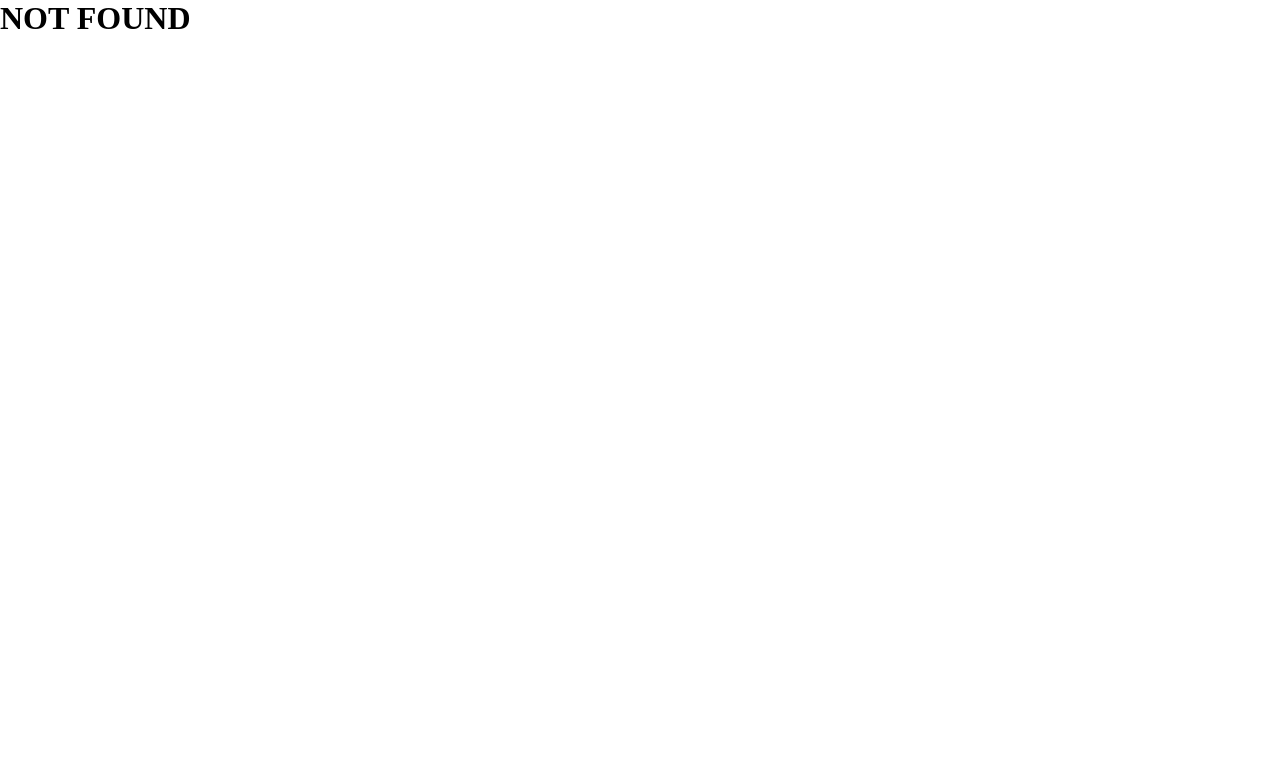
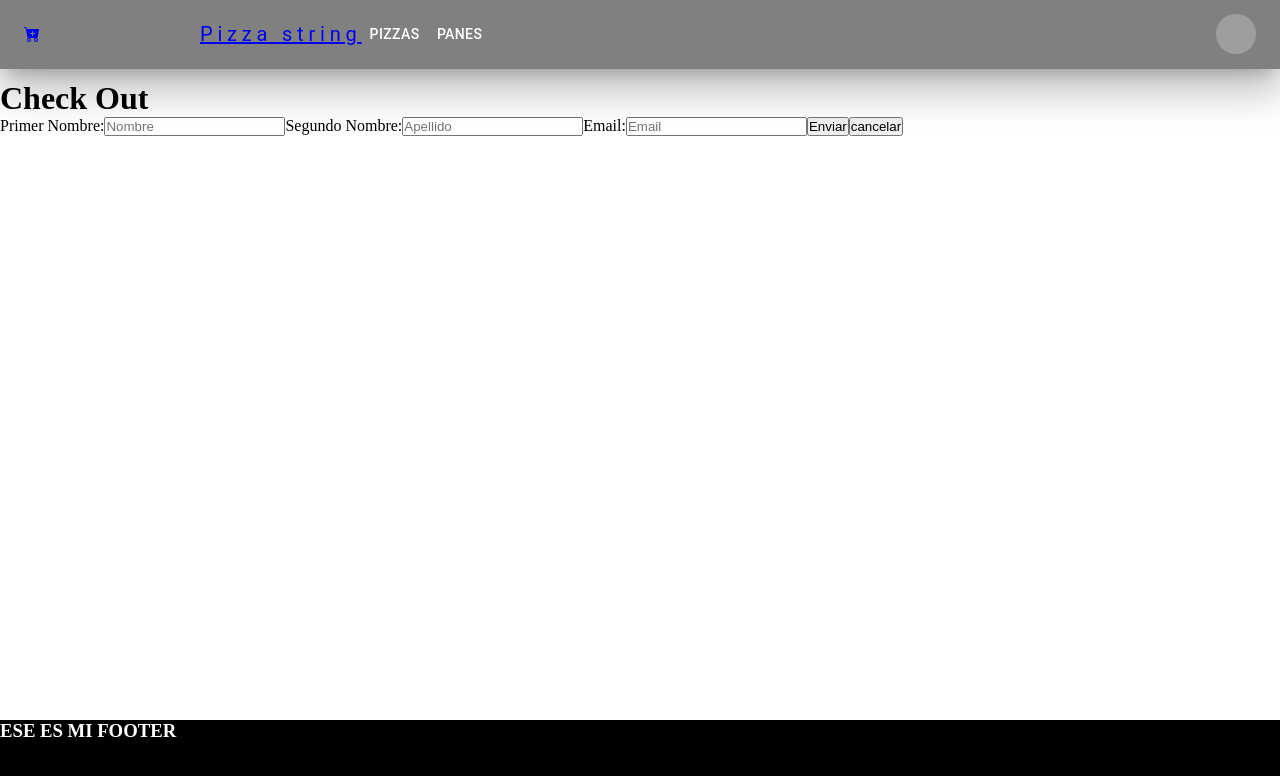
Before and after one commit to HortonSantiago/pizzaCommerce, a React (Vite) app: page /checkout in a window 1280 px wide. Shown: the top 776 px of the page. Built offline with nearby package versions, Linux system fonts and the light colour scheme; grey boxes are pictures that could not be loaded.

Commit message:
usando eventos y contextos

```diff
--- a/src/App.jsx
+++ b/src/App.jsx
@@ -1,30 +1,13 @@
-import { ThemeProvider } from "@emotion/react";
-import Cart from "./components/pages/Cart/Cart";
-import ItemDetailContainer from "./components/pages/ItemDetailContainer/ItemDetailContainer";
-import ItemListContainer from "./components/pages/ItemListContainer/ItemListContainer";
-
-import { BrowserRouter, Routes, Route } from "react-router-dom";
-import { CustomTheme } from "./components/themeConfig";
-
-import Layout from "./components/layout/footer/Layout"; // Cambia la importación
+import { BrowserRouter } from "react-router-dom";
+import AppRouter from "./components/pages/Route/AppRouter";
+import CartContextComponent from "./components/context/cartContext";
 
 function App() {
   return (
     <BrowserRouter>
-      <ThemeProvider theme={CustomTheme}>
-        <Routes>
-          <Route element={<Layout />}>
-            <Route path="/" element={<ItemListContainer />} />
-            <Route
-              path="/category/:categoryName"
-              element={<ItemListContainer />}
-            />
-            <Route path="/itemDetail/:id" element={<ItemDetailContainer />} />
-            <Route path="/cart" element={<Cart />} />
-          </Route>
-          <Route path="*" element={<h1>NOT FOUND</h1>} />
-        </Routes>
-      </ThemeProvider>
+      <CartContextComponent>
+        <AppRouter />
+      </CartContextComponent>
     </BrowserRouter>
   );
 }
--- a/src/components/common/CounterContainer/CounterContainer.jsx
+++ b/src/components/common/CounterContainer/CounterContainer.jsx
@@ -1,21 +1,30 @@
 import { useState } from "react";
 import Counter from "./Counter";
 
-export const CounterContainer = ({ stock }) => {
-  const [contador, setContador] = useState(1);
+export const CounterContainer = ({ stock, onAdd, initial }) => {
+  const [contador, setContador] = useState(initial);
 
   const restar = () => {
     if (contador > 1) {
       setContador(contador - 1);
     }
   };
+
   const sumar = () => {
     if (contador < stock) {
       setContador(contador + 1);
     } else {
-      alert("cantidad maxima");
+      alert("cantidad máxima");
     }
   };
 
-  return <Counter sumar={sumar} restar={restar} contador={contador} />;
+  return (
+    <Counter
+      sumar={sumar}
+      restar={restar}
+      contador={contador}
+      onAdd={onAdd}
+      initial={contador}
+    />
+  );
 };
--- a/src/components/common/cartWidget/CartWidget.jsx
+++ b/src/components/common/cartWidget/CartWidget.jsx
@@ -1,11 +1,18 @@
 import { BsFillCartPlusFill } from "react-icons/bs";
-
+import { useContext } from "react";
 import { Link } from "react-router-dom";
+import { CartContext } from "../../context/cartContext";
 
 const CartWidget = () => {
+  const { cart } = useContext(CartContext);
+
   return (
     <Link to="/cart" style={{ display: "flex", alignItems: "center" }}>
-      <BsFillCartPlusFill style={{ cursor: "pointer" }} />
+      <BsFillCartPlusFill
+        badgeContent={cart.length}
+        style={{ cursor: "pointer" }}
+      />
+      {cart.length > 0 && (
         <div
           style={{
             width: "20px",
@@ -18,7 +25,10 @@ const CartWidget = () => {
             alignItems: "center",
             marginLeft: "5%",
           }}
-      ></div>
+        >
+          {cart.length}
+        </div>
+      )}
     </Link>
   );
 };
--- /dev/null
+++ b/src/components/context/CartContext.jsx
@@ -0,0 +1,44 @@
+import { createContext, useState } from "react";
+
+export const CartContext = createContext();
+
+const CartContextComponent = ({ children }) => {
+  const [cart, setCart] = useState([]);
+
+  const addToCart = (product) => {
+    let exist = isInCart(product.id);
+    if (exist) {
+      let newArray = cart.map((elemento) => {
+        if (elemento.id === product.id) {
+          return {
+            ...elemento,
+            quantity: elemento.quantity + product.quantity,
+          };
+        }
+        return elemento; // Agrega esta línea para manejar el caso de map
+      });
+      setCart(newArray);
+    } else {
+      setCart([...cart, product]); // Agrega el producto al carrito si no existe
+    }
+  };
+
+  const isInCart = (id) => {
+    let exist = cart.some((elemento) => elemento.id === id);
+    return exist;
+  };
+
+  const getQuantityById = (id) => {
+    let product = cart.find((elemeto) => elemeto.id === id);
+    return product?.quantity;
+  };
+  const clearCart = () => {
+    setCart([]);
+  };
+
+  let data = { cart, addToCart, getQuantityById, clearCart };
+
+  return <CartContext.Provider value={data}>{children}</CartContext.Provider>;
+};
+
+export default CartContextComponent;
--- a/src/components/pages/Cart/Cart.jsx
+++ b/src/components/pages/Cart/Cart.jsx
@@ -1,5 +1,26 @@
+import { Button } from "@mui/material";
+import { useContext } from "react";
+import { Link } from "react-router-dom";
+import { CartContext } from "../../context/cartContext";
 const Cart = () => {
-  return <h1> ESTOY EN Cart</h1>;
+  const { cart, clearCart } = useContext(CartContext);
+  return (
+    <div>
+      <h1> ESTOY EN Cart</h1>;
+      {cart.map((product) => (
+        <div key={product.id}>
+          <h2>{product.title}</h2>
+          <h2>{product.quantity}</h2>
+        </div>
+      ))}
+      <Link to="/checkout">
+        <Button variant="contained">finalizar compra</Button>
+        <Button variant="contained" onClick={clearCart}>
+          reset cart
+        </Button>
+      </Link>
+    </div>
+  );
 };
 
 export default Cart;
--- a/src/components/pages/ItemDetailContainer/ItemDetail.jsx
+++ b/src/components/pages/ItemDetailContainer/ItemDetail.jsx
@@ -1,4 +1,4 @@
-const ItemDetail = ({ productSelected, onAdd }) => {
+const ItemDetail = ({ productSelected, onAdd, initial }) => {
   return (
     <div className="item-detail-container">
       <h1>Selected Product</h1>
@@ -7,6 +7,7 @@ const ItemDetail = ({ productSelected, onAdd }) => {
           <h2>{productSelected.title}</h2>
           <p>{productSelected.description}</p>
           <p>Price: ${productSelected.price}</p>
+          <h5> ya tines {initial} en el carrito</h5>
           <img src={productSelected.img} alt={productSelected.title} />
           <button onClick={() => onAdd(1)}>Add to Cart</button>
         </div>
--- /dev/null
+++ b/src/components/pages/Route/AppRouter.jsx
@@ -0,0 +1,19 @@
+import { Route, Routes } from "react-router-dom";
+
+import Layout from "../../layout/footer/Layout";
+import { routes } from "./menuRoutes";
+
+const AppRouter = () => {
+  return (
+    <Routes>
+      <Route element={<Layout />}>
+        {routes.map(({ id, path, Element }) => {
+          return <Route key={id} path={path} element={<Element />} />;
+        })}
+      </Route>
+      <Route path="*" element={<h1>NOT FOUND</h1>} />
+    </Routes>
+  );
+};
+
+export default AppRouter;
--- /dev/null
+++ b/src/components/pages/Route/menuRoutes.js
@@ -0,0 +1,33 @@
+import ItemDetailContainer from "../ItemDetailContainer/ItemDetailContainer.jsx";
+import ItemListContainer from "../ItemListContainer/ItemListContainer.jsx";
+
+import Cart from "../Cart/Cart.jsx";
+import { Checkout } from "../checkOut/CheckOut.jsx";
+
+export const routes = [
+  {
+    id: "home",
+    path: "/",
+    Element: ItemListContainer,
+  },
+  {
+    id: "category",
+    path: "/category/:categoryName",
+    Element: ItemListContainer,
+  },
+  {
+    id: "cart",
+    path: "/cart",
+    Element: Cart,
+  },
+  {
+    id: "detalle",
+    path: "/itemDetail/:id",
+    Element: ItemDetailContainer,
+  },
+  {
+    id: "checkout",
+    path: "/checkout",
+    Element: Checkout,
+  },
+];
--- /dev/null
+++ b/src/components/pages/checkOut/Checkout.jsx
@@ -0,0 +1,91 @@
+import { useState } from "react";
+
+export const Checkout = () => {
+  const [userInfo, setUserInfo] = useState({
+    primerNombre: "",
+    segundoNombre: "",
+    email: "",
+  });
+
+  const [errors, setErrors] = useState({
+    primerNombre: null,
+    segundoNombre: null,
+    email: null,
+  });
+
+  const handleChange = (event) => {
+    setUserInfo({ ...userInfo, [event.target.name]: event.target.value });
+  };
+
+  const manejarEnvio = (event) => {
+    event.preventDefault();
+    console.log(userInfo);
+
+    if (userInfo.primerNombre.length < 5) {
+      setErrors({
+        ...errors,
+        primerNombre: "El nombre debe tener al menos 5 caracteres",
+        segundoNombre: null, // Resetting other errors
+        email: null,
+      });
+      return;
+    }
+
+    if (!userInfo.email.includes("@")) {
+      setErrors({
+        ...errors,
+        primerNombre: null, // Resetting other errors
+        segundoNombre: null,
+        email: "No corresponde a un email válido",
+      });
+      return;
+    }
+
+    console.log(userInfo);
+
+    // If validation passes, you can proceed with your form submission logic here
+  };
+
+  return (
+    <div>
+      <h1>Check Out</h1>
+      <form onSubmit={manejarEnvio}>
+        <label htmlFor="primerNombre">Primer Nombre:</label>
+        <input
+          type="text"
+          id="primerNombre"
+          name="primerNombre"
+          placeholder="Nombre"
+          onChange={handleChange}
+        />
+        {errors.primerNombre && (
+          <div style={{ color: "red" }}>{errors.primerNombre}</div>
+        )}
+
+        <label htmlFor="segundoNombre">Segundo Nombre:</label>
+        <input
+          type="text"
+          id="segundoNombre"
+          name="segundoNombre"
+          placeholder="Apellido"
+          onChange={handleChange}
+        />
+
+        <label htmlFor="email">Email:</label>
+        <input
+          type="text"
+          id="email"
+          name="email"
+          placeholder="Email"
+          onChange={handleChange}
+        />
+        {errors.email && <div style={{ color: "red" }}>{errors.email}</div>}
+
+        <button type="submit">Enviar</button>
+        <button type="button" onClick={() => console.log("se cancela")}>
+          cancelar
+        </button>
+      </form>
+    </div>
+  );
+};
```
Also changed, not shown: src/components/pages/ItemDetailContainer/ItemDetailContainer.jsx (+34 -11 lines), src/components/productMock.js (+10 -0 lines). Lines whose indentation alone changed are shown as unchanged.
